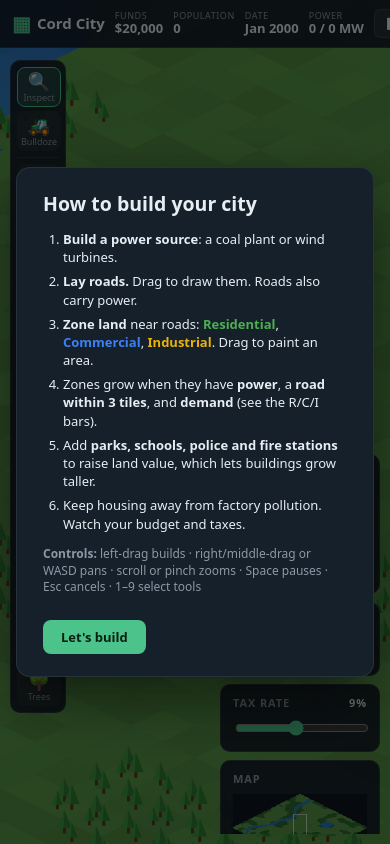
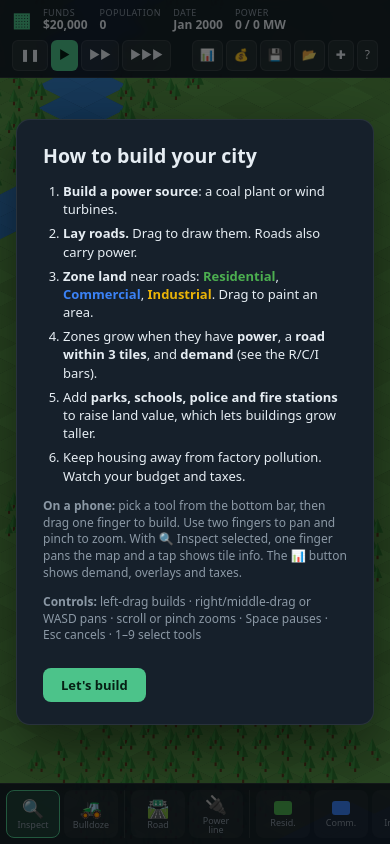
Before and after one commit to safdaraliniazi/cord, a plain HTML site: page index.html in a window 390 px wide. Drawn offline with Linux system fonts and the light colour scheme; animation ran at ten frames a second.

Commit message:
Improve mobile layout: bottom toolbar, collapsible panel, in-game confirm
Co-Authored-By: Claude Opus 5.5 <noreply@anthropic.com>
Claude-Session: https://claude.ai/code/session_014i1UQ861kEqDF7hJRz3QiB

```diff
--- a/css/style.css
+++ b/css/style.css
@@ -1,4 +1,5 @@
 :root {
+  color-scheme: dark;
   --bg: #0f1720;
   --panel: rgba(20, 28, 38, 0.92);
   --line: rgba(255, 255, 255, 0.08);
@@ -20,8 +21,9 @@ html, body {
 button { font: inherit; color: inherit; cursor: pointer; }
 
 #topbar {
-  position: fixed; top: 0; left: 0; right: 0; height: 48px;
-  display: flex; align-items: center; gap: 18px; padding: 0 12px;
+  position: fixed; top: 0; left: 0; right: 0; min-height: 48px;
+  display: flex; align-items: center; gap: 18px;
+  padding: env(safe-area-inset-top, 0px) max(12px, env(safe-area-inset-right, 0px)) 0 max(12px, env(safe-area-inset-left, 0px));
   background: var(--panel); border-bottom: 1px solid var(--line);
   backdrop-filter: blur(6px); z-index: 10; overflow-x: auto; white-space: nowrap;
 }
@@ -110,9 +112,34 @@ input[type=range] { accent-color: var(--accent); }
 .budget { width: 100%; border-collapse: collapse; }
 .budget tr.total td { border-top: 1px solid var(--line); font-weight: 700; }
 
+#btnPanel { display: none; }
+
 @media (max-width: 720px) {
-  #side { width: 160px; top: auto; bottom: 10px; max-height: 45%; }
-  #toolbar { width: 56px; } #toolbar button { width: 44px; height: 40px; }
+  #topbar { flex-wrap: wrap; gap: 6px 12px; padding-bottom: 6px; padding-top: calc(env(safe-area-inset-top, 0px) + 6px); overflow: visible; }
+  .brand #cityName { display: none; }
   .stat label { font-size: 9px; }
-  #topbar { gap: 10px; }
+  .stat span { font-size: 12px; }
+  .speed { order: 10; }
+  .menu { order: 11; margin-left: auto; }
+  .speed, .menu { gap: 3px; }
+  .speed button, .menu button { padding: 6px 7px; font-size: 12px; }
+  #btnPanel { display: inline-block; }
+  #btnPanel.on { background: var(--accent); color: #062014; }
+
+  #toolbar {
+    top: auto; left: 0; right: 0; bottom: 0; width: auto; max-height: none;
+    flex-direction: row; border-radius: 0; border-width: 1px 0 0;
+    padding: 6px max(6px, env(safe-area-inset-right, 0px)) calc(6px + env(safe-area-inset-bottom, 0px)) max(6px, env(safe-area-inset-left, 0px));
+    overflow-x: auto; overflow-y: hidden; -webkit-overflow-scrolling: touch;
+  }
+  #toolbar button { flex: 0 0 auto; width: 54px; height: 48px; }
+  #toolbar .sep { width: 1px; height: auto; margin: 0 2px; flex: 0 0 1px; }
+
+  #side {
+    display: none; top: calc(var(--topH, 90px) + 8px); bottom: auto; right: max(8px, env(safe-area-inset-right, 0px));
+    width: 190px; max-height: calc(100% - var(--topH, 90px) - 90px);
+  }
+  #side.open { display: flex; }
+  #toasts { bottom: calc(80px + env(safe-area-inset-bottom, 0px)); width: calc(100% - 32px); }
+  .toast { text-align: center; }
 }
--- a/index.html
+++ b/index.html
@@ -2,7 +2,7 @@
 <html lang="en">
 <head>
   <meta charset="utf-8">
-  <meta name="viewport" content="width=device-width, initial-scale=1, maximum-scale=1, user-scalable=no">
+  <meta name="viewport" content="width=device-width, initial-scale=1, maximum-scale=1, user-scalable=no, viewport-fit=cover">
   <title>Cord City</title>
   <link rel="stylesheet" href="css/style.css">
 </head>
@@ -22,6 +22,7 @@
       <button data-speed="3" title="Ultra">▶▶▶</button>
     </div>
     <div class="menu">
+      <button id="btnPanel" title="Show panel">📊</button>
       <button id="btnBudget" title="Budget">💰</button>
       <button id="btnSave" title="Save">💾</button>
       <button id="btnLoad" title="Load">📂</button>
@@ -86,6 +87,7 @@
         <li>Add <b>parks, schools, police and fire stations</b> to raise land value, which lets buildings grow taller.</li>
         <li>Keep housing away from factory pollution. Watch your budget and taxes.</li>
       </ol>
+      <p class="keys"><b>On a phone:</b> pick a tool from the bottom bar, then drag one finger to build. Use two fingers to pan and pinch to zoom. With 🔍 Inspect selected, one finger pans the map and a tap shows tile info. The 📊 button shows demand, overlays and taxes.</p>
       <p class="keys"><b>Controls:</b> left-drag builds · right/middle-drag or WASD pans · scroll or pinch zooms · Space pauses · Esc cancels · 1–9 select tools</p>
       <button class="close">Let's build</button>
     </div>
--- a/js/game.js
+++ b/js/game.js
@@ -975,7 +975,7 @@
       <div>Pollution ${meter(pol[i], false)}</div>
       <div>Crime ${meter(crime[i], false)}</div>
       <div>Police / Fire / School<br>${meter(cPol[i], true)}${meter(cFire[i], true)}${meter(cEdu[i], true)}</div>`;
-    if (!refresh) el.scrollIntoView({ block: 'nearest' });
+    if (!refresh) { if (isPhone()) setPanel(true); el.scrollIntoView({ block: 'nearest' }); }
   }
 
   function toast(msg, kind = '', where) {
@@ -1032,13 +1032,28 @@
   }
   $('btnSave').onclick = save;
   $('btnLoad').onclick = () => load(false);
+  let newArmed = 0;
   $('btnNew').onclick = () => {
-    if (!confirm('Start a new city? Unsaved progress will be lost.')) return;
+    if (Date.now() - newArmed > 3000) {
+      newArmed = Date.now();
+      toast('Tap ✚ again to start a new city. Unsaved progress will be lost.', 'warn');
+      return;
+    }
+    newArmed = 0;
     newCity();
   };
+  const isPhone = () => window.matchMedia('(max-width: 720px)').matches;
+  function setPanel(open) {
+    $('side').classList.toggle('open', open);
+    $('btnPanel').classList.toggle('on', open);
+  }
+  $('btnPanel').onclick = () => setPanel(!$('side').classList.contains('open'));
+  function syncTopHeight() {
+    document.documentElement.style.setProperty('--topH', $('topbar').offsetHeight + 'px');
+  }
   function newCity() {
     generate((Math.random() * 1e9) | 0);
-    cam.z = 1; centerCamera(W / 2, H / 2);
+    cam.z = isPhone() ? 0.7 : 1; centerCamera(W / 2, H / 2);
     $('tax').value = S.tax; $('taxVal').textContent = S.tax + '%';
     computeMaps(); computeStats(); setSpeed(1); updateHUD(); drawMinimap(); showInspect(-1);
   }
@@ -1067,8 +1082,8 @@
     requestAnimationFrame(frame);
   }
 
-  window.addEventListener('resize', () => { resize(); drawMinimap(); });
-  resize();
+  window.addEventListener('resize', () => { resize(); syncTopHeight(); drawMinimap(); });
+  resize(); syncTopHeight();
   if (!load(true)) { newCity(); $('helpModal').hidden = false; }
   selectTool('inspect');
   updateHUD();
```
